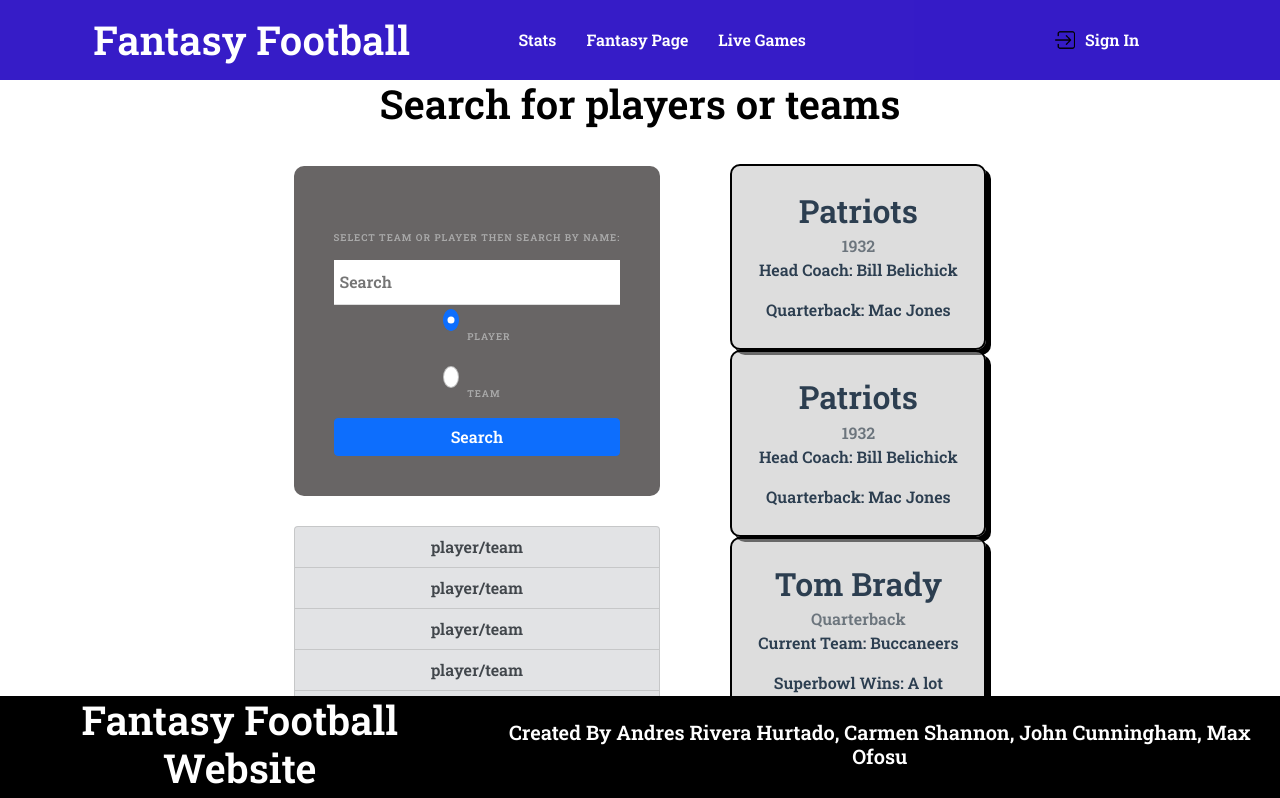
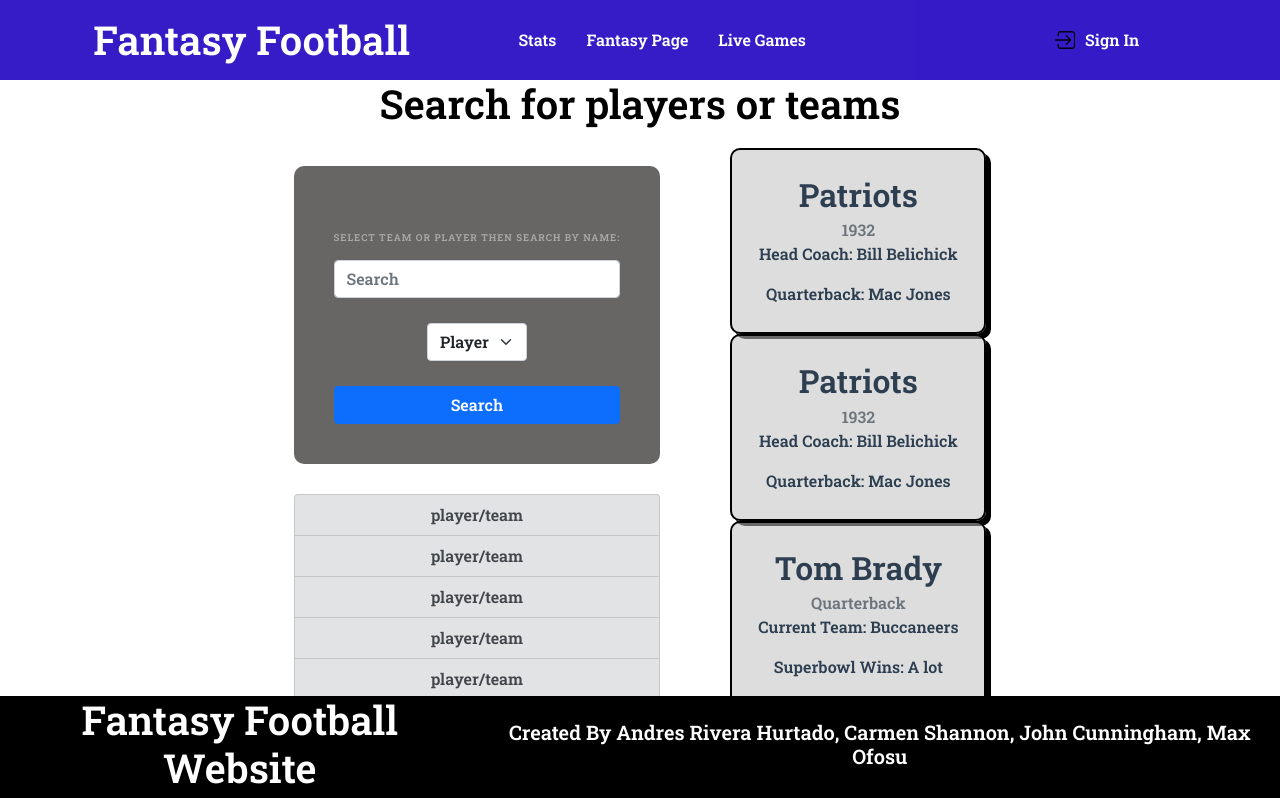
Before and after one commit to andresrihu/fantasyproject, a Vue app: page /search in a window 1280 px wide. Shown: the top 798 px of the page. Built offline with nearby package versions, Linux system fonts and the light colour scheme.

Commit message:
small updated

```diff
--- a/src/components/AthleteTeamSearch.vue
+++ b/src/components/AthleteTeamSearch.vue
@@ -2,29 +2,17 @@
   <div class="maincontainer">
     <form @submit.prevent="handlSubmit">
       <label for="search">Select team or player then search by name:</label>
-      <input name="search" id="search" placeholder="Search" />
+      <input
+        name="search"
+        id="search"
+        placeholder="Search"
+        class="form-control"
+      />
       <div class="radiocontainer">
-        <div class="form-check">
-          <input
-            type="radio"
-            name="flexRadioDefault"
-            id="player"
-            value="player"
-            class="form-check-input"
-            checked
-          />
-          <label for="player" class="form-check-label">Player</label>
-        </div>
-        <div class="form-check">
-          <input
-            type="radio"
-            name="flexRadioDefault"
-            id="team"
-            value="team"
-            class="form-check-input"
-          />
-          <label for="team" class="form-check-label">Team</label>
-        </div>
+        <select name="playerteam" id="playerteam" class="form-select">
+          <option value="player" selected>Player</option>
+          <option value="team">Team</option>
+        </select>
       </div>
       <input type="submit" value="Search" class="btn btn-primary" />
     </form>
@@ -50,4 +38,7 @@ form {
   align-items: flex-start;
   justify-content: center;
 }
+select {
+  margin: 25px 0px;
+}
 </style>
--- a/src/components/SearchResults.vue
+++ b/src/components/SearchResults.vue
@@ -66,4 +66,7 @@ export default {
   justify-content: center;
   flex-direction: column;
 }
+.maincontainer * {
+  z-index: -1;
+}
 </style>
--- a/src/views/Fp-DraftView.vue
+++ b/src/views/Fp-DraftView.vue
@@ -1,32 +1,30 @@
 <template>
+  <div>
+    <AvailablePlayers />
     <div>
-        <AvailablePlayers/>
-        <div>
-            <TimerTimer/>
-            <CreateYourTeam/>
-        </div>
+      <TimerTimer />
+      <CreateYourTeam />
     </div>
-    <div>
-        <PlayerDraftList/>
-    </div>
-    <Footer/>
+  </div>
+  <div>
+    <PlayerDraftList />
+  </div>
+  <Footer />
 </template>
 
 <script>
-import AvailablePlayers from '../components/AthletesAvailableDraft.vue'
-import PlayerDraftList from '../components/PlayersDraftingList.vue'
-import TimerTimer from '../components/Timer.vue'
-import Footer from '../components/Footer.vue'
-
+import AvailablePlayers from "../components/AthletesAvailableDraft.vue";
+import PlayerDraftList from "../components/PlayersDraftingList.vue";
+import TimerTimer from "../components/TimerCountDown.vue";
+import Footer from "../components/Footer.vue";
 
 export default {
-    name: "DraftPage",
-    components:{
-        Footer : Footer,
-        PlayerDraftList : PlayerDraftList,
-        TimerTimer : TimerTimer,
-        AvailablePlayers : AvailablePlayers
-
-    }
-}
+  name: "DraftPage",
+  components: {
+    Footer: Footer,
+    PlayerDraftList: PlayerDraftList,
+    TimerTimer: TimerTimer,
+    AvailablePlayers: AvailablePlayers,
+  },
+};
 </script>
--- a/src/views/Mp-AthleteTeamsStatsView.vue
+++ b/src/views/Mp-AthleteTeamsStatsView.vue
@@ -6,7 +6,7 @@
         <AthleteTeamSearch />
       </div>
       <div class="bottomcontainer">
-        <SearchResults />
+        <SearchResults id="search" />
       </div>
     </div>
     <div class="rightcontainer">
@@ -35,8 +35,8 @@ export default {
 </script>
 
 <style scoped>
-.maincontainer * {
-  z-index: -1;
+#search {
+  z-index: 0;
 }
 h1 {
   color: black;
```
